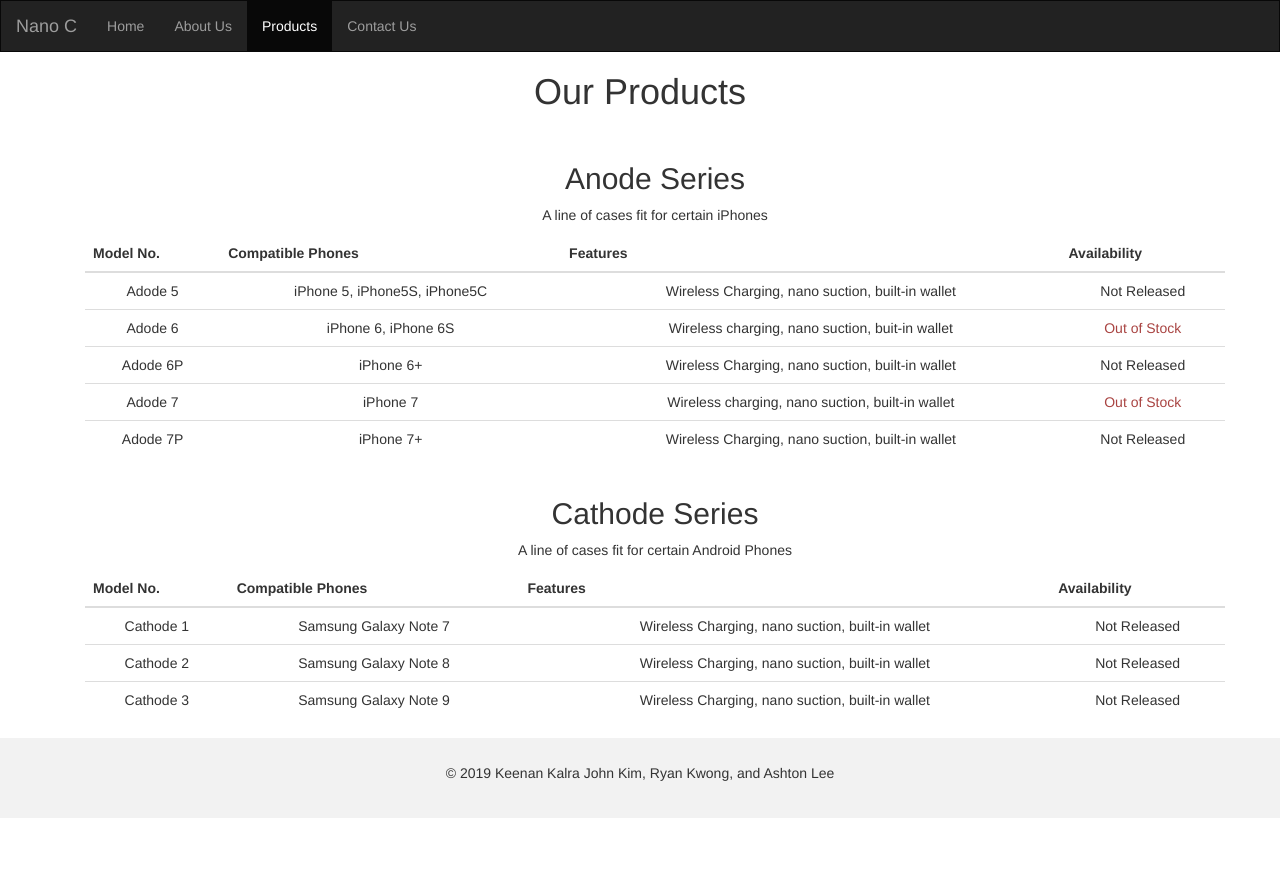
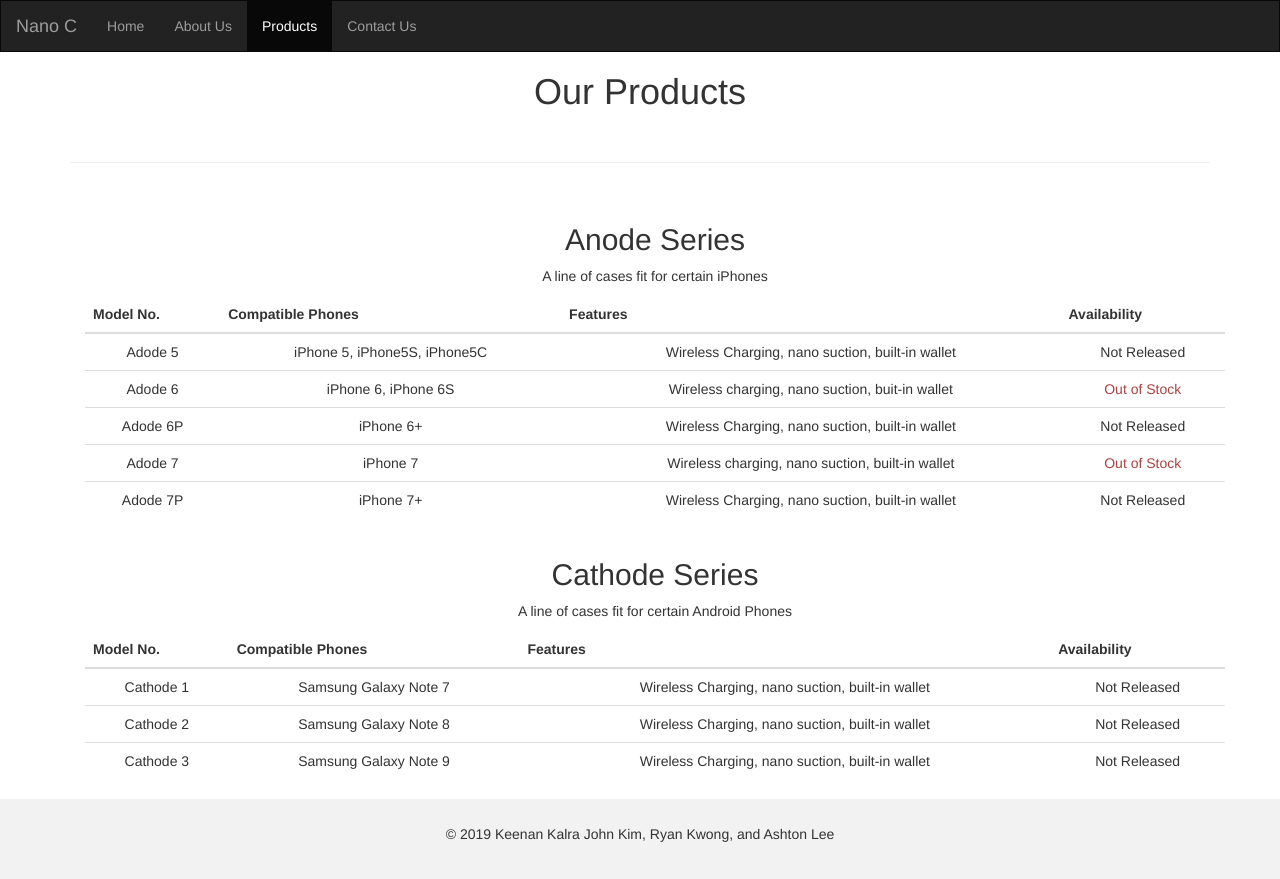
Before and after one commit to biancanev/nanoc, a plain HTML site: page products/index.html in a window 1280 px wide. Before the commit the page ends 818 px from the top, so only its background shows below. Drawn offline with nearby package versions, Linux system fonts and the light colour scheme.

Commit message:
Update index.html

```diff
--- a/products/index.html
+++ b/products/index.html
@@ -59,7 +59,7 @@
 
 
 <div class="container text-center">
-  <h1>Our Products</h1><br>
+  <h1>Our Products</h1><br><hr><br>
   <div class="container">
   <h2>Anode Series</h2>
   <p>A line of cases fit for certain iPhones</p>
```
